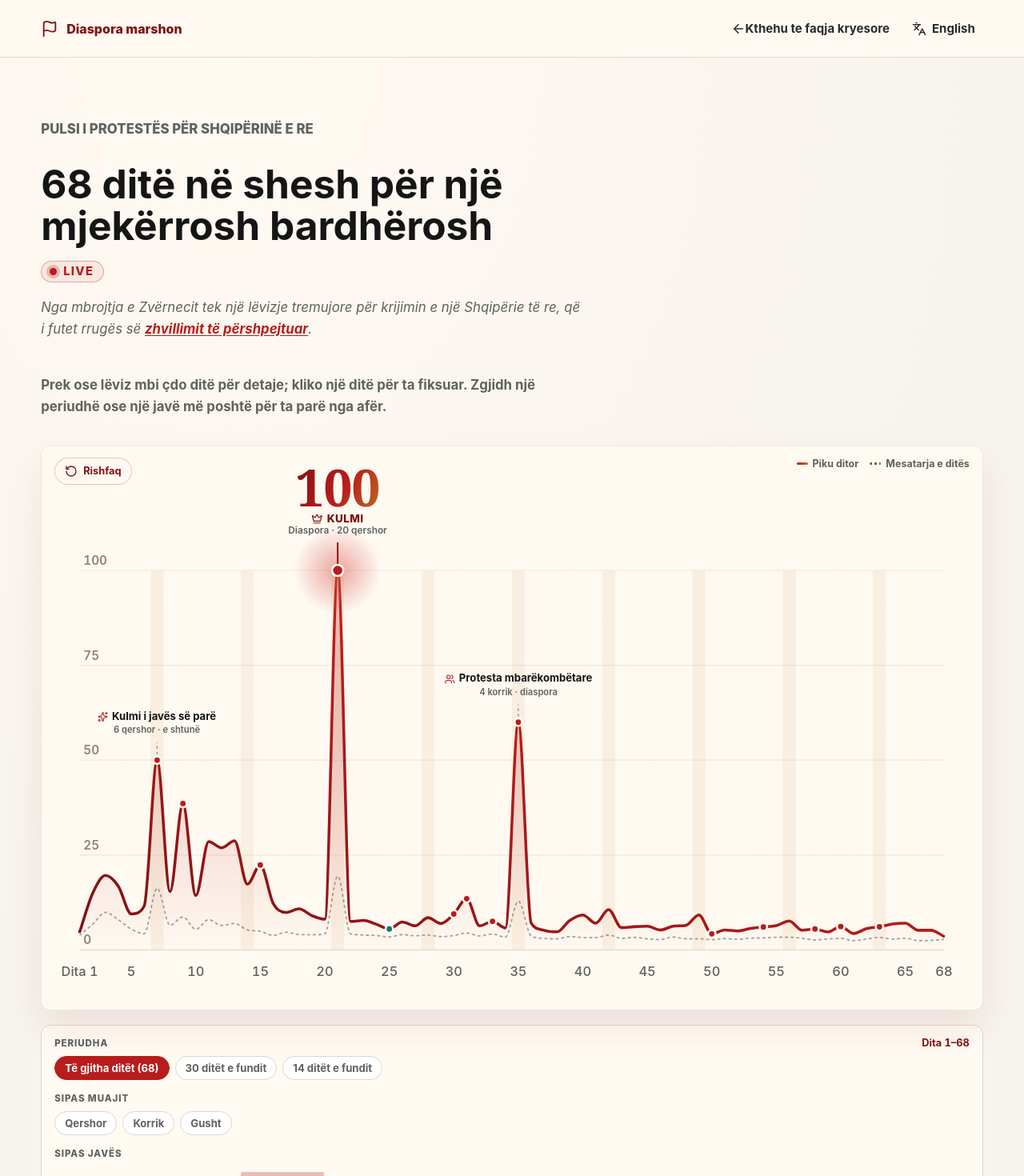
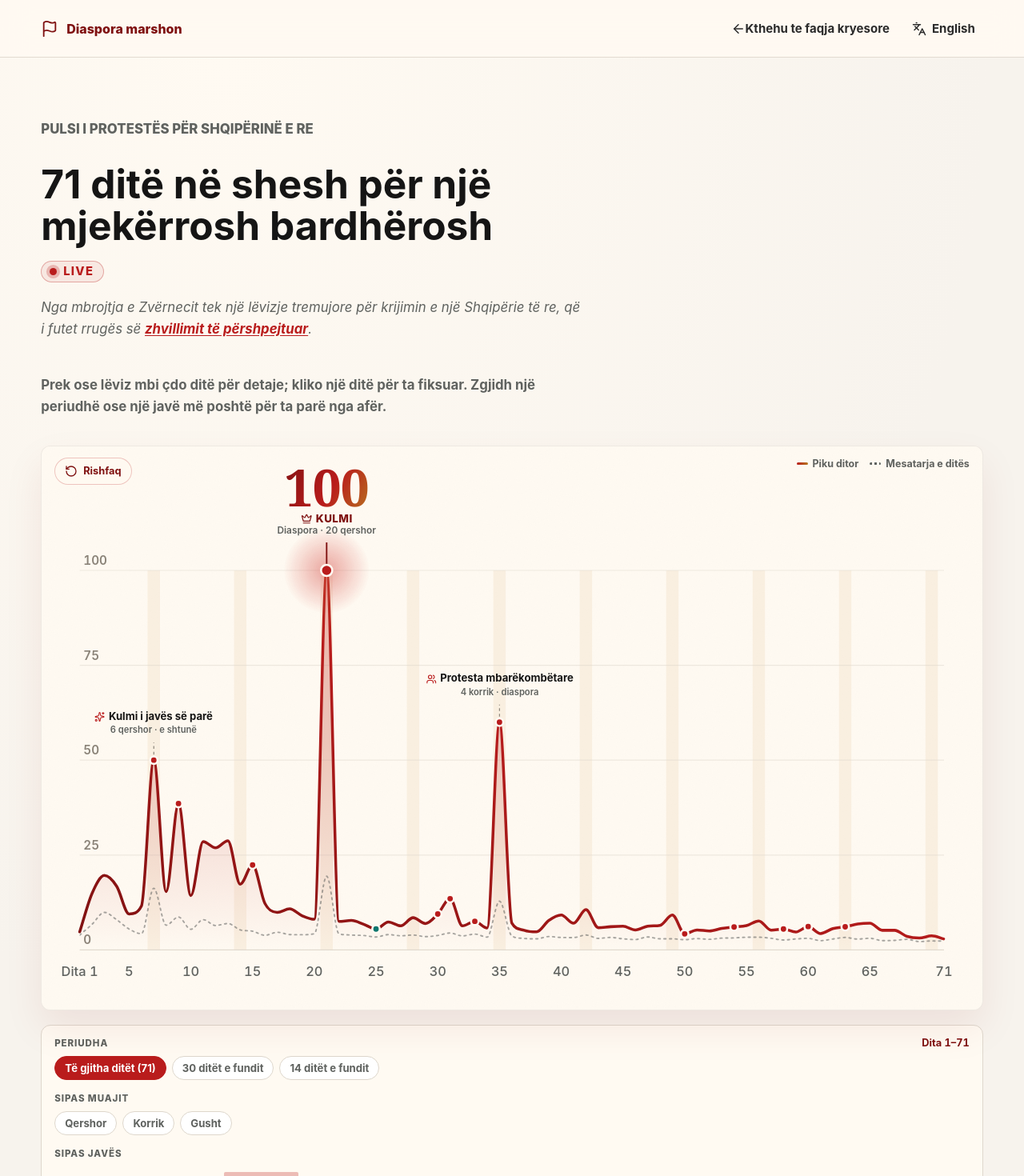
Before and after one commit to rlleshi/diaspora_marrshon, a Next.js app: page /pulsi in a window 1280 px wide. Shown: the top 1470 px of the page at 80% size. Built offline with nearby package versions, Linux system fonts and the light colour scheme.

Commit message:
add days 69-71

```diff
--- a/app/en/pulsi/page.tsx
+++ b/app/en/pulsi/page.tsx
@@ -4,7 +4,7 @@ import { LiveTrackerPage } from "@/components/live-tracker-page";
 export const metadata: Metadata = {
   title: "Protest pulse | Diaspora marshes",
   description:
-    "The June 2026 protest participation index: 68 days in the square, day by day, with the key moments.",
+    "The June 2026 protest participation index: 71 days in the square, day by day, with the key moments.",
 };
 
 export default function Page() {
--- a/app/pulsi/page.tsx
+++ b/app/pulsi/page.tsx
@@ -4,7 +4,7 @@ import { LiveTrackerPage } from "@/components/live-tracker-page";
 export const metadata: Metadata = {
   title: "Pulsi i protestës | Diaspora marshon",
   description:
-    "Indeksi i pjesëmarrjes në protestat e qershorit 2026: 68 ditë në shesh, ditë pas dite, me momentet kyçe.",
+    "Indeksi i pjesëmarrjes në protestat e qershorit 2026: 71 ditë në shesh, ditë pas dite, me momentet kyçe.",
 };
 
 export default function Page() {
--- a/components/live-tracker-page.tsx
+++ b/components/live-tracker-page.tsx
@@ -26,7 +26,7 @@ const COPY: Record<
     homeHref: "/",
     homeLabel: "Kthehu te faqja kryesore",
     eyebrow: "Pulsi i protestës për Shqipërinë e re",
-    title: "68 ditë në shesh për një mjekërrosh bardhërosh",
+    title: "71 ditë në shesh për një mjekërrosh bardhërosh",
     liveLabel: "Live",
     intro: {
       before:
@@ -55,7 +55,7 @@ const COPY: Record<
       replay: "Rishfaq",
       saturday: "e shtunë",
       ariaSummary:
-        "Indeksi i pjesëmarrjes në protesta përgjatë 68 ditëve, me kulmin në ditën e 21-të (20 qershor 2026).",
+        "Indeksi i pjesëmarrjes në protesta përgjatë 71 ditëve, me kulmin në ditën e 21-të (20 qershor 2026).",
       rangeLabel: "Periudha",
       rangeAll: "Të gjitha ditët",
       rangeLast30: "30 ditët e fundit",
@@ -74,7 +74,7 @@ const COPY: Record<
     homeHref: "/en",
     homeLabel: "Back to the homepage",
     eyebrow: "Protest pulse for a new Albania",
-    title: "68 days in the square for a grey-bearded Rama",
+    title: "71 days in the square for a grey-bearded Rama",
     liveLabel: "Live",
     intro: {
       before:
@@ -103,7 +103,7 @@ const COPY: Record<
       replay: "Replay",
       saturday: "Saturday",
       ariaSummary:
-        "Protest participation index across 68 days, peaking on day 21 (20 June 2026).",
+        "Protest participation index across 71 days, peaking on day 21 (20 June 2026).",
       rangeLabel: "Range",
       rangeAll: "All days",
       rangeLast30: "Last 30 days",
--- a/data/participation.ts
+++ b/data/participation.ts
@@ -99,6 +99,14 @@
 // reference. Segment 68.1 was lower on every measure (top-10 peak avg 128.7, mean 108.6,
 // median 105.8). Retention was poor in both segments (68.2 kept 28 of 353 frames), so the
 // mean and median sit on a far smaller sample than neighbouring days.
+// Day 69 computed from the protesta_69 timeline, retained frames only (top-10 peak
+// avg 161.7, mean 114.1, median 110.1), normalized on the same Day-7 reference.
+// Day 70 computed from the protesta_70 timeline, retained frames only (top-10 peak
+// avg 190.9, mean 122.6, median 119.0), normalized on the same Day-7 reference.
+// Day 71 computed from the protesta_71 timeline, retained frames only (clean top-10 peak
+// avg 148.5, mean 120.2, median 113.1), normalized on the same Day-7 reference; 325 of the
+// 373 retained frames were dropped as split-screen broadcast layout, so all three values
+// rest on scene 26 onward and the raw 164.3 maximum is audit-only.
 
 export type ParticipationDay = {
   day: number;
@@ -262,6 +270,12 @@ export const participation: ParticipationDay[] = [
     note: { sq: "E mërkura çon marshimin drejt Liqenit Artificial dhe Sheshit Wilson, ndërsa nga kolona jehojnë “Poshtë diktatura” dhe “Qeveri e krimit”; banderolat mbajnë thirrjen “Edi Rama dorëhiqu”.", en: "Wednesday takes the march out toward the Artificial Lake and Sheshi Wilson, while the column echoes with “Down with the dictatorship” and “Government of crime”; the banners carry the call “Edi Rama, resign”." } },
   { day: 68, date: "2026-08-06", saturday: false, peak: 3.57, mean: 2.80, median: 2.76, source: yt("GEQaHIOJSps"),
     note: { sq: "E enjtja sjell paralajmërimin për përshkallëzim dhe bllokim rrugësh nëse mjekrra nuk largohet; marshimi i gjatë drejt ish-Bllokut ecën nën parullat “Atdheu nuk shitet” dhe “Bashkimi bën fuqinë”.", en: "Thursday brings a warning of escalation and road blockades if Rama does not go; the long march toward the former Blloku moves behind the chants “The homeland is not for sale” and “Unity makes strength”." } },
+  { day: 69, date: "2026-08-07", saturday: false, peak: 3.13, mean: 2.21, median: 2.13, source: yt("lxvRDQEWpX4"),
+    note: { sq: "E premtja mban të njëjtën kërkesë: kolona mbush Bulevardin Dëshmorët e Kombit me flamuj e banderola dorëheqjeje, ndërsa kulmi i mbrëmjes bie nën ditët e fundit dhe baza e dukshme mbetet pothuajse e pandryshuar.", en: "Friday holds the same demand: the column fills Bulevardi Dëshmorët e Kombit with flags and resignation banners, while the evening's crest falls below recent days and the visible baseline holds almost unchanged." } },
+  { day: 70, date: "2026-08-08", saturday: true, peak: 3.70, mean: 2.37, median: 2.30, source: yt("YptXeh_mNLI"),
+    note: { sq: "E shtuna rikthen rritjen në çdo tregues, në javën e dhjetë të protestës: kulmi zë kolonën e dendur në bulevard nën banderolën “Shqiptarët e bashkuar”, ndërsa vala më e fortë nis me marshimin nëpër rrugët e qendrës.", en: "Saturday brings a rebound across every measure, in the tenth week of protest: the crest catches the dense column on the boulevard beneath the “Shqiptarët e bashkuar” banner, while the strongest stretch begins with the march through the central streets." } },
+  { day: 71, date: "2026-08-09", saturday: false, peak: 2.88, mean: 2.33, median: 2.19, source: yt("OzlnNgK-_CY"),
+    note: { sq: "E diela nis me fjalime para Kryeministrisë dhe çon marshimin pranë Drejtorisë së Policisë dhe ambasadave të Serbisë e Ukrainës, ku shpaloset mesazhi “Rruga Dardania e Lirë” dhe jehojnë thirrjet “UÇK”.", en: "Sunday opens with speeches outside the PM's office and takes the march past the police directorate and the Serbian and Ukrainian embassies, where the message “Rruga Dardania e Lirë” is unfurled and “UÇK” chants echo." } },
 ];
 
 export type ParticipationEvent = {
```
